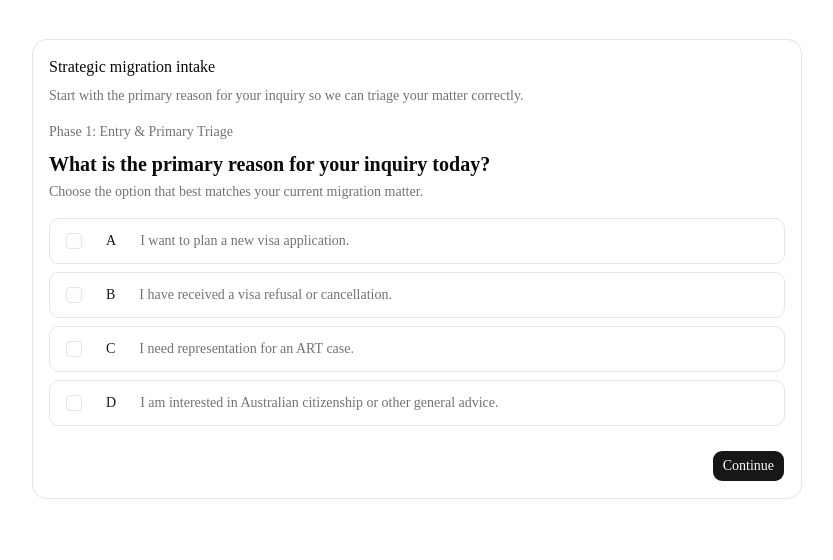
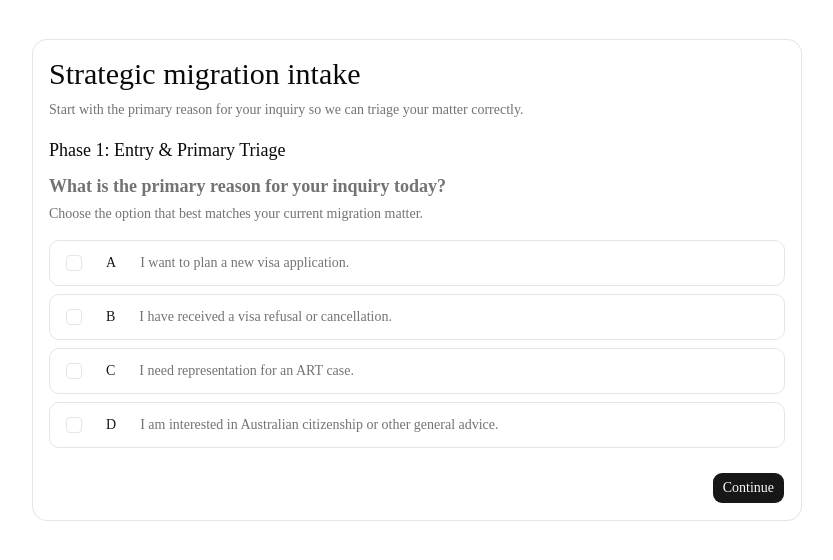
Before and after one commit to yinjiaw2/law-firm, a Next.js app: page /en/contact in a window 1280 px wide. Shown: the top 560 px of the page, without its empty margins (223-1056 px from the left). Built offline with nearby package versions, Linux system fonts and the light colour scheme; no server answers.

Commit message:
update text

```diff
--- a/src/features/contact/components/contact-form-step1.tsx
+++ b/src/features/contact/components/contact-form-step1.tsx
@@ -1,6 +1,9 @@
 "use client";
 
-import type { ContactFormData, PrimaryReason } from "@/src/features/contact/models";
+import type {
+  ContactFormData,
+  PrimaryReason,
+} from "@/src/features/contact/models";
 import { QuestionSelectTemplate } from "@/src/features/contact/components/question-select-template";
 import { useTranslations } from "next-intl";
 import type { Control } from "react-hook-form";
@@ -11,9 +14,7 @@ type ContactFormStep1Props = {
 
 const reasonOptions: PrimaryReason[] = ["planning", "crisis", "art", "general"];
 
-export function ContactFormStep1({
-  control,
-}: ContactFormStep1Props) {
+export function ContactFormStep1({ control }: ContactFormStep1Props) {
   const t = useTranslations("contact.step1");
   const validationT = useTranslations("contact.validation");
   const options = reasonOptions.map((reason) => ({
@@ -29,9 +30,7 @@ export function ContactFormStep1({
   return (
     <div>
       <div className="mb-2 flex flex-col gap-1">
-        <p className="text-sm font-medium text-muted-foreground">
-          {t("phase")}
-        </p>
+        <p className="text-lg font-medium">{t("phase")}</p>
       </div>
       <QuestionSelectTemplate
         control={control}
--- a/src/features/contact/components/contact-form.tsx
+++ b/src/features/contact/components/contact-form.tsx
@@ -114,7 +114,7 @@ export function ContactForm() {
     <div className="flex w-full justify-center px-4 py-10">
       <Card className="w-full max-w-3xl">
         <CardHeader className="flex flex-col gap-2">
-          <CardTitle>{t("title")}</CardTitle>
+          <CardTitle className="text-3xl">{t("title")}</CardTitle>
           <CardDescription>{t("description")}</CardDescription>
         </CardHeader>
         <CardContent>
--- a/src/features/contact/components/question-select-template.tsx
+++ b/src/features/contact/components/question-select-template.tsx
@@ -50,7 +50,7 @@ export function QuestionSelectTemplate<
       render={({ field, fieldState }) => (
         <div className="flex flex-col gap-4">
           <div className="flex flex-col gap-1">
-            <h2 className="text-xl font-semibold text-foreground">
+            <h2 className="text-lg font-semibold text-muted-foreground">
               {question.title}
             </h2>
             {question.description ? (
```
